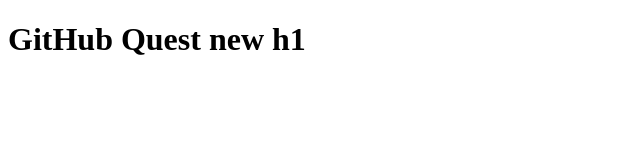
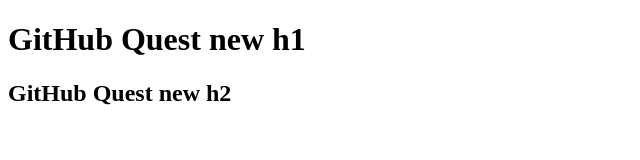
Before and after one commit to Khaleddwm/sharezza, a plain HTML site: page index.html in a window 1280 px wide. Shown: the whole page, without its empty margins (0-640 px from the left). Drawn offline with Linux system fonts and the light colour scheme.

Commit message:
Update index.html
creation of a new title <h2> </h2>

```diff
--- a/index.html
+++ b/index.html
@@ -7,6 +7,7 @@
   <body>
 
     <h1>GitHub Quest new h1</h1>
+      <h2>GitHub Quest new h2</h2>
 
   </body>
 </html>
```
